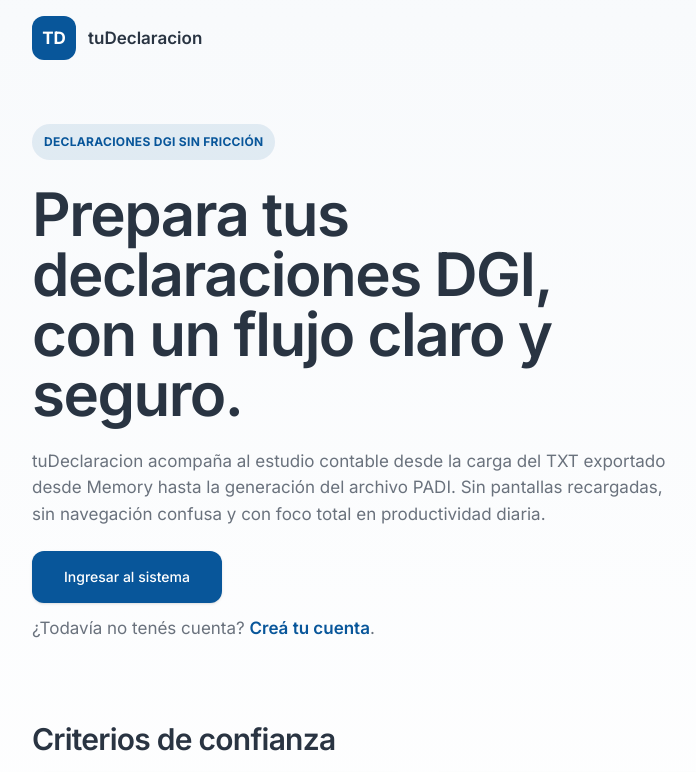
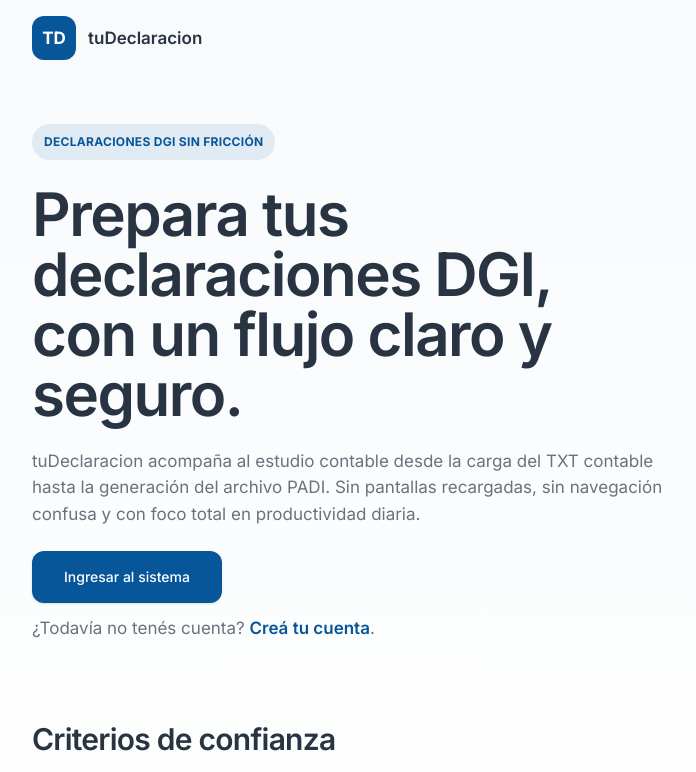
Before and after one commit to jpl1899/tudeclaracion, a Next.js app: page / in a window 1280 px wide. Shown: the top 772 px of the page, without its empty margins (24-720 px from the left). Built offline with nearby package versions, Linux system fonts and the light colour scheme.

Commit message:
fix(TD-29): drop Memory brand mention from landing copy

```diff
--- a/src/app/page.tsx
+++ b/src/app/page.tsx
@@ -28,9 +28,9 @@ export default function RootPage() {
             Prepara tus declaraciones DGI, con un flujo claro y seguro.
           </h1>
           <p className="max-w-[60ch] text-muted-foreground">
-            tuDeclaracion acompaña al estudio contable desde la carga del TXT exportado desde Memory
-            hasta la generación del archivo PADI. Sin pantallas recargadas, sin navegación confusa y
-            con foco total en productividad diaria.
+            tuDeclaracion acompaña al estudio contable desde la carga del TXT contable hasta la
+            generación del archivo PADI. Sin pantallas recargadas, sin navegación confusa y con foco
+            total en productividad diaria.
           </p>
           <div className="grid w-fit gap-3">
             <Button asChild size="lg" className="h-[52px] w-fit px-8">
```
